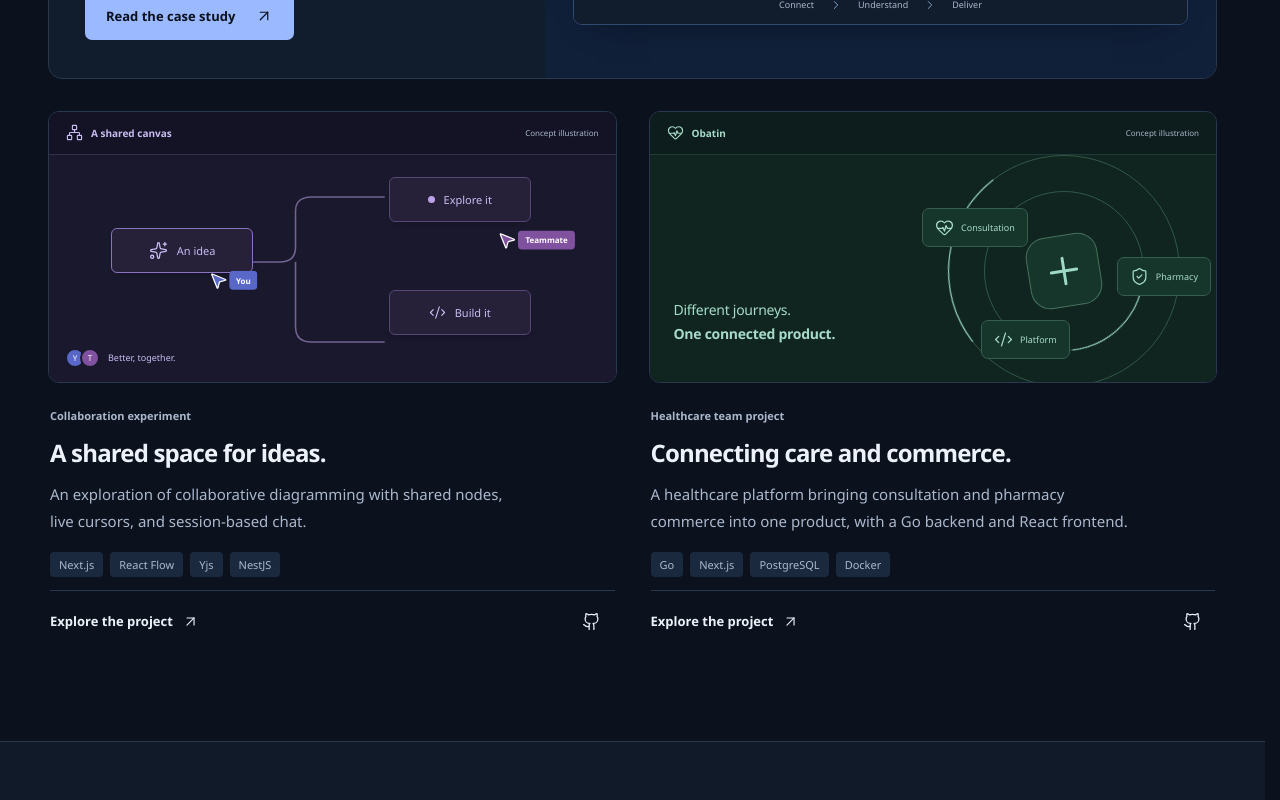
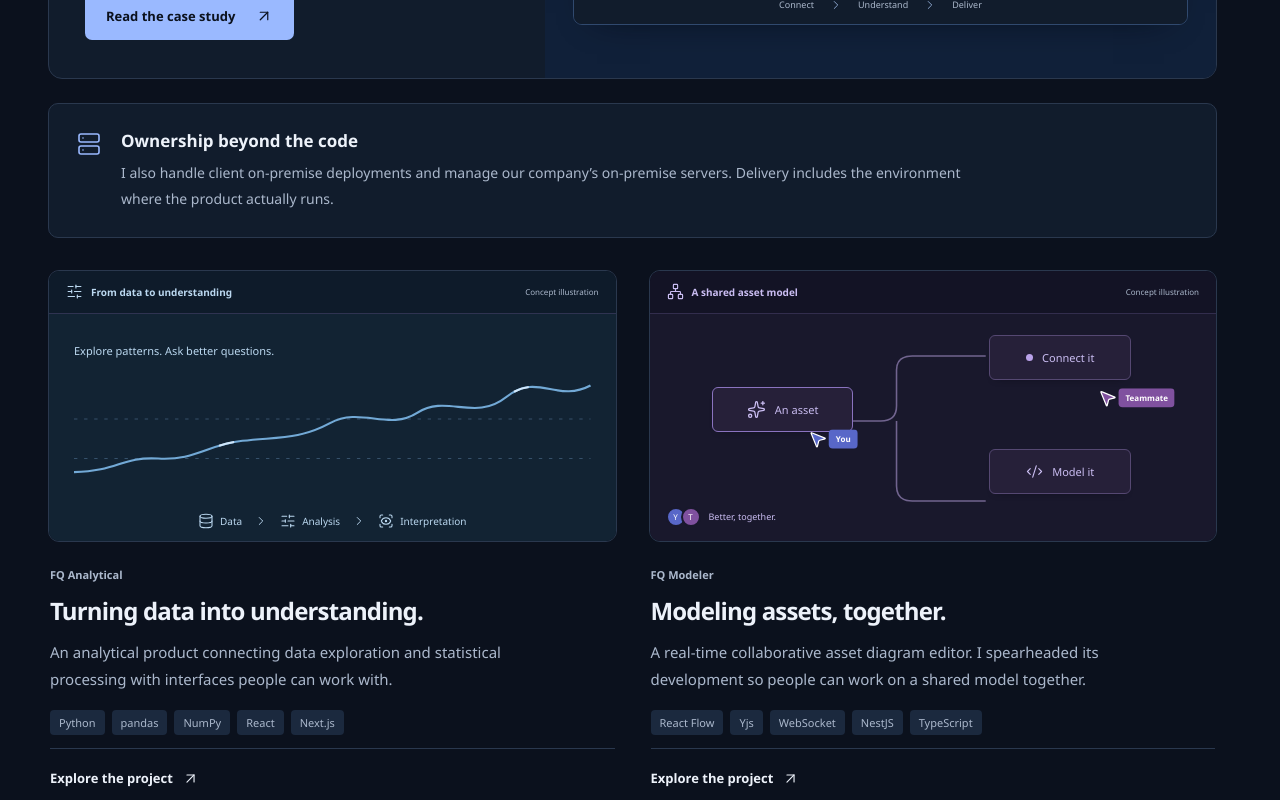
Before and after one commit to YMaximum/my-site, a React (Vite) app: page / in a window 1280 px wide. Shown: the part 1240-2040 px from the top of the page. Built offline with nearby package versions, Linux system fonts and the light colour scheme; a web font is replaced by a local one.

Commit message:
Align section anchors and expand company work and experience

```diff
--- a/src/App.tsx
+++ b/src/App.tsx
@@ -140,7 +140,7 @@ export default function App() {
               <span />
             </span>
             <span>
-              Naufal Yassar<small>Software engineer</small>
+              Naufal Yassar<small>Full-stack engineer</small>
             </span>
           </a>
           <button
@@ -307,6 +307,19 @@ export default function App() {
             </div>
             <ProjectVisual project='integration' />
           </article>
+          <div className='operations-note' data-reveal>
+            <span className='operations-icon'>
+              <Icon name='Server' size={24} />
+            </span>
+            <div>
+              <h3>Ownership beyond the code</h3>
+              <p>
+                I also handle client on-premise deployments and manage our
+                company’s on-premise servers. Delivery includes the environment
+                where the product actually runs.
+              </p>
+            </div>
+          </div>
           <div className='project-grid'>
             {projects.slice(1).map((project) => (
               <article
@@ -332,6 +345,7 @@ export default function App() {
                     >
                       Explore the project <Icon name='ArrowUpRight' size={17} />
                     </button>
+                    {project.repository && (
                       <a
                         className='icon-button'
                         href={project.repository}
@@ -341,6 +355,7 @@ export default function App() {
                       >
                         <Icon name='Github' size={19} />
                       </a>
+                    )}
                   </div>
                 </div>
               </article>
@@ -417,7 +432,7 @@ export default function App() {
             {experiences.map((experience, index) => (
               <article
                 className='experience-item'
-                key={experience.company}
+                key={`${experience.company}-${experience.start}`}
                 data-reveal
               >
                 <div
@@ -435,6 +450,16 @@ export default function App() {
                 <p className='experience-description'>
                   {experience.description}
                 </p>
+                {experience.technologies && (
+                  <ul
+                    className='tech-list experience-stack'
+                    aria-label='Tools I work with'
+                  >
+                    {experience.technologies.map((tech) => (
+                      <li key={tech}>{tech}</li>
+                    ))}
+                  </ul>
+                )}
               </article>
             ))}
           </div>
@@ -443,9 +468,8 @@ export default function App() {
         <section
           className='exploring-section container'
           aria-labelledby='exploring-title'
-          data-reveal
         >
-          <div className='exploring-heading'>
+          <div className='exploring-heading' data-reveal>
             <span className='exploring-icon'>
               <Icon name='Sparkles' size={21} />
             </span>
@@ -454,7 +478,7 @@ export default function App() {
               <p>Things I'm learning and exploring next.</p>
             </div>
           </div>
-          <div className='exploring-grid'>
+          <div className='exploring-grid' data-reveal>
             <article>
               <Icon name='Network' size={22} />
               <div>
--- a/src/components/MotionEffects.tsx
+++ b/src/components/MotionEffects.tsx
@@ -47,6 +47,9 @@ export default function MotionEffects({ enabled }: { enabled: boolean }) {
       background?.style.setProperty('--pointer-y', '0px');
     }
 
+    const headerHeight = getComputedStyle(document.documentElement)
+      .getPropertyValue('--header-height')
+      .trim();
     const observer = new IntersectionObserver(
       (entries) =>
         entries.forEach((entry) => {
@@ -54,7 +57,7 @@ export default function MotionEffects({ enabled }: { enabled: boolean }) {
           entry.target.classList.add('is-revealed');
           observer.unobserve(entry.target);
         }),
-      { threshold: 0.08 },
+      { threshold: 0.08, rootMargin: `-${headerHeight} 0px 0px 0px` },
     );
     document
       .querySelectorAll('[data-reveal]')
--- a/src/components/ProjectVisual.tsx
+++ b/src/components/ProjectVisual.tsx
@@ -93,12 +93,12 @@ function IntegrationVisual() {
   );
 }
 
-function DiagramVisual() {
+function DiagramVisual({ assetEditor = false }: { assetEditor?: boolean }) {
   return (
     <div className='diagram-visual'>
       <div className='diagram-header'>
         <Icon name='Network' size={17} />
-        <span>A shared canvas</span>
+        <span>{assetEditor ? 'A shared asset model' : 'A shared canvas'}</span>
         <span className='visual-caption'>Concept illustration</span>
       </div>
       <svg
@@ -112,15 +112,15 @@ function DiagramVisual() {
       </svg>
       <div className='canvas-node idea-node'>
         <Icon name='Sparkles' size={19} />
-        <span>An idea</span>
+        <span>{assetEditor ? 'An asset' : 'An idea'}</span>
       </div>
       <div className='canvas-node design-node'>
         <span className='small-dot' />
-        <span>Explore it</span>
+        <span>{assetEditor ? 'Connect it' : 'Explore it'}</span>
       </div>
       <div className='canvas-node build-node'>
         <Icon name='Code2' size={17} />
-        <span>Build it</span>
+        <span>{assetEditor ? 'Model it' : 'Build it'}</span>
       </div>
       <div className='collab-cursor cursor-one'>
         <Icon name='MousePointer2' size={20} />
@@ -172,13 +172,60 @@ function HealthcareVisual() {
   );
 }
 
+function AnalyticsVisual() {
+  return (
+    <div className='analytics-visual'>
+      <div className='diagram-header'>
+        <Icon name='SlidersHorizontal' size={17} />
+        <span>From data to understanding</span>
+        <span className='visual-caption'>Concept illustration</span>
+      </div>
+      <div className='analytics-chart'>
+        <span className='analytics-label'>
+          Explore patterns. Ask better questions.
+        </span>
+        <svg
+          viewBox='0 0 460 115'
+          aria-hidden='true'
+          preserveAspectRatio='none'
+        >
+          <path className='analytics-baseline' d='M0 82H460 M0 44H460' />
+          <path
+            className='analytics-trend'
+            d='M0 95C40 94 42 80 75 82S118 69 150 65S200 64 228 48S280 56 306 38S357 47 385 23S430 29 460 12'
+          />
+          <path
+            className='analytics-pulse'
+            d='M0 95C40 94 42 80 75 82S118 69 150 65S200 64 228 48S280 56 306 38S357 47 385 23S430 29 460 12'
+          />
+        </svg>
+      </div>
+      <div className='analytics-stages'>
+        <span>
+          <Icon name='Database' size={16} /> Data
+        </span>
+        <Icon name='ChevronRight' size={14} />
+        <span>
+          <Icon name='SlidersHorizontal' size={16} /> Analysis
+        </span>
+        <Icon name='ChevronRight' size={14} />
+        <span>
+          <Icon name='ScanEye' size={16} /> Interpretation
+        </span>
+      </div>
+    </div>
+  );
+}
+
 export default function ProjectVisual({ project }: { project: ProjectId }) {
   return (
     <div className={`project-visual project-visual--${project}`}>
       {project === 'integration' ? (
         <IntegrationVisual />
-      ) : project === 'diagrams' ? (
-        <DiagramVisual />
+      ) : project === 'analytics' ? (
+        <AnalyticsVisual />
+      ) : project === 'modeler' || project === 'diagrams' ? (
+        <DiagramVisual assetEditor={project === 'modeler'} />
       ) : (
         <HealthcareVisual />
       )}
--- a/src/data/portfolio.ts
+++ b/src/data/portfolio.ts
@@ -6,7 +6,8 @@ export const profile = {
   source: 'https://github.com/YMaximum/my-site',
 };
 
-export type ProjectId = 'integration' | 'diagrams' | 'obatin';
+export type ProjectId =
+  'integration' | 'analytics' | 'modeler' | 'diagrams' | 'obatin';
 
 export interface Project {
   id: ProjectId;
@@ -52,6 +53,58 @@ export const projects: Project[] = [
     ],
     outcome:
       'Operators can configure reusable data sources, inspect proposed changes, and use dedicated installation tooling. This summary describes my contributions without exposing company or client infrastructure.',
+  },
+  {
+    id: 'analytics',
+    title: 'Turning data into understanding.',
+    category: 'FQ Analytical',
+    summary:
+      'An analytical product connecting data exploration and statistical processing with interfaces people can work with.',
+    technologies: ['Python', 'pandas', 'NumPy', 'React', 'Next.js'],
+    context:
+      'Analytical tools need to connect numerical processing with a usable product. People need to explore their data, inspect results, and work through the questions those results raise.',
+    contribution:
+      'I work on FQ Analytical across its analytical capabilities and product interfaces. The product uses pandas, NumPy, and Python statistics libraries, alongside a React-based frontend.',
+    decisions: [
+      {
+        title: 'Connect analysis to the interface.',
+        description:
+          'I worked on data-population filters, chart empty states, and report previews and downloads, so people can explore and share analytical results.',
+      },
+      {
+        title: 'Keep results usable.',
+        description:
+          'My implementation work includes scientific-number formatting and handling errors in advanced-analysis results, alongside the product’s Python data-processing and statistics capabilities.',
+      },
+    ],
+    outcome:
+      'A company product that brings analytical processing and data exploration into a working interface. My contribution spans the analytical work and the product experience.',
+  },
+  {
+    id: 'modeler',
+    title: 'Modeling assets, together.',
+    category: 'FQ Modeler',
+    summary:
+      'A real-time collaborative asset diagram editor. I spearheaded its development so people can work on a shared model together.',
+    technologies: ['React Flow', 'Yjs', 'WebSocket', 'NestJS', 'TypeScript'],
+    context:
+      'Asset diagrams represent relationships that teams need to work on together. A shared editor must keep diagram changes and collaborator presence connected across active sessions.',
+    contribution:
+      'I spearheaded the development of the collaborative asset editor, working across the React interface and NestJS backend. My implementation work includes shared state, WebSocket communication, and collaborator presence.',
+    decisions: [
+      {
+        title: 'Share the model, not just the screen.',
+        description:
+          'React Flow provides the diagram interface, while Yjs and WebSocket communication connect the shared state across collaborators.',
+      },
+      {
+        title: 'Keep collaboration in context.',
+        description:
+          'I worked on collaborator presence and canvas transitions, including cleaning up cursor state when someone leaves or changes their active canvas.',
+      },
+    ],
+    outcome:
+      'A collaborative asset modeling product with real-time shared editing and collaborator presence. I led this development as part of the company’s product team.',
   },
   {
     id: 'diagrams',
@@ -169,12 +222,29 @@ export const workflow = [
 export const experiences = [
   {
     company: 'Biaenergi',
+    role: 'Full-stack Software Engineer',
+    type: 'Full-time',
+    start: 'Jul 2025',
+    end: 'Present',
+    description:
+      'Working across data integration, FQ Analytical, and the FQ Modeler collaborative asset editor. I own product decisions, interfaces, backend work, and testing; handle client on-premise deployments and company server management; and am bringing practical AI workflows into the product team.',
+    technologies: [
+      'React',
+      'TypeScript',
+      'Python',
+      'NestJS',
+      'PostgreSQL',
+      'Docker',
+    ],
+  },
+  {
+    company: 'Biaenergi',
     role: 'Backend Engineer',
     type: 'Contract',
     start: 'Aug 2024',
-    end: 'Present',
+    end: 'Jul 2025',
     description:
-      'Building products around users’ needs, maintaining on-premise systems, and contributing across interfaces, backend services, testing, and deployment. Now exploring practical AI adoption for the product team.',
+      'Joined Biaenergi on a contract before moving into a full-time role in July 2025. Contributed to company product development across interfaces, backend services, testing, and deployment.',
   },
   {
     company: 'Sea Labs Indonesia',
--- a/src/index.css
+++ b/src/index.css
@@ -15,6 +15,7 @@
   font-synthesis: none;
   text-rendering: optimizeLegibility;
   -webkit-font-smoothing: antialiased;
+  --header-height: 89px;
   --page: #0b111d;
   --surface: #111c2c;
   --ink: #edf2fa;
@@ -29,7 +30,7 @@
 }
 html {
   scroll-behavior: smooth;
-  scroll-padding-top: 112px;
+  scroll-padding-top: var(--header-height);
 }
 body {
   margin: 0;
@@ -109,7 +110,7 @@ svg {
 }
 .section {
   padding-block: 98px;
-  scroll-margin-top: 100px;
+  scroll-margin-top: 0;
 }
 .secondary-text {
   color: var(--muted);
@@ -1183,6 +1184,7 @@ svg {
   margin-top: 14px;
 }
 .exploring-section {
+  overflow: clip;
   background: #142035;
   padding: 30px 35px 34px;
   border: 1px solid var(--line);
@@ -1258,6 +1260,9 @@ svg {
   grid-template-columns: 1.1fr 1fr;
   gap: 64px;
   padding-block: 105px 85px;
+  min-height: calc(100dvh - var(--header-height));
+  align-content: start;
+  border-top: 1px solid var(--line);
 }
 .contact-heading h2 {
   font-size: 49px;
@@ -1549,6 +1554,9 @@ svg {
   }
 }
 @media (max-width: 860px) {
+  :root {
+    --header-height: 78px;
+  }
   .container {
     width: calc(100% - 48px);
   }
@@ -1788,11 +1796,11 @@ svg {
   }
 }
 @media (max-width: 640px) {
-  html {
-    scroll-padding-top: 90px;
+  :root {
+    --header-height: 72px;
   }
   .section {
-    scroll-margin-top: 90px;
+    scroll-margin-top: 0;
     padding-block: 61px;
   }
   .header-inner {
@@ -2801,3 +2809,120 @@ html:has(.portfolio[data-motion='off']) {
     animation: none !important;
   }
 }
+
+/* Company product work and operational ownership. */
+.project-visual--analytics,
+.project-visual--modeler {
+  border-radius: 11px;
+  border: 1px solid var(--line);
+}
+.analytics-visual {
+  height: 270px;
+  background: #122333;
+  color: #bbd8f0;
+}
+.analytics-chart {
+  padding: 24px 25px 10px;
+}
+.analytics-label {
+  font-size: 11px;
+  line-height: 1.6;
+}
+.analytics-chart svg {
+  display: block;
+  width: 100%;
+  height: 120px;
+  margin-top: 13px;
+  fill: none;
+}
+.analytics-baseline {
+  stroke: #36516b;
+  stroke-width: 1;
+  stroke-dasharray: 3 6;
+}
+.analytics-trend {
+  stroke: #72a9d6;
+  stroke-width: 2;
+}
+.analytics-pulse {
+  stroke: #d0e6fa;
+  stroke-width: 2;
+  stroke-dasharray: 14 260;
+  animation: analytics-flow 9s linear infinite;
+}
+.analytics-stages {
+  display: flex;
+  align-items: center;
+  justify-content: center;
+  gap: 12px;
+  padding: 10px 12px;
+  font-size: 10px;
+}
+.analytics-stages span {
+  display: flex;
+  align-items: center;
+  gap: 6px;
+}
+.operations-note {
+  display: flex;
+  gap: 20px;
+  align-items: flex-start;
+  padding: 25px 28px;
+  margin-top: 24px;
+  background: var(--surface);
+  border: 1px solid var(--line);
+  border-radius: 10px;
+}
+.operations-icon {
+  color: var(--accent);
+  padding-top: 3px;
+}
+.operations-note h3 {
+  font-size: 17px;
+  font-weight: 600;
+}
+.operations-note p {
+  color: var(--muted);
+  font-size: 14px;
+  line-height: 1.85;
+  margin-top: 8px;
+  max-width: 850px;
+}
+.experience-stack {
+  margin: 16px 0 0;
+}
+@keyframes analytics-flow {
+  to {
+    stroke-dashoffset: -548;
+  }
+}
+@media (max-width: 860px) {
+  .analytics-visual {
+    height: 245px;
+  }
+  .analytics-chart {
+    padding: 18px 18px 6px;
+  }
+  .analytics-chart svg {
+    height: 110px;
+  }
+  .analytics-stages {
+    gap: 7px;
+    font-size: 9px;
+  }
+  .analytics-stages span {
+    gap: 4px;
+  }
+}
+@media (max-width: 640px) {
+  .operations-note {
+    gap: 14px;
+    padding: 21px;
+  }
+  .operations-note h3 {
+    font-size: 16px;
+  }
+  .operations-note p {
+    font-size: 13px;
+  }
+}
```
Also changed, not shown: 4 other files (tests, documents, lock files or other folders). Lines whose indentation alone changed are shown as unchanged.
